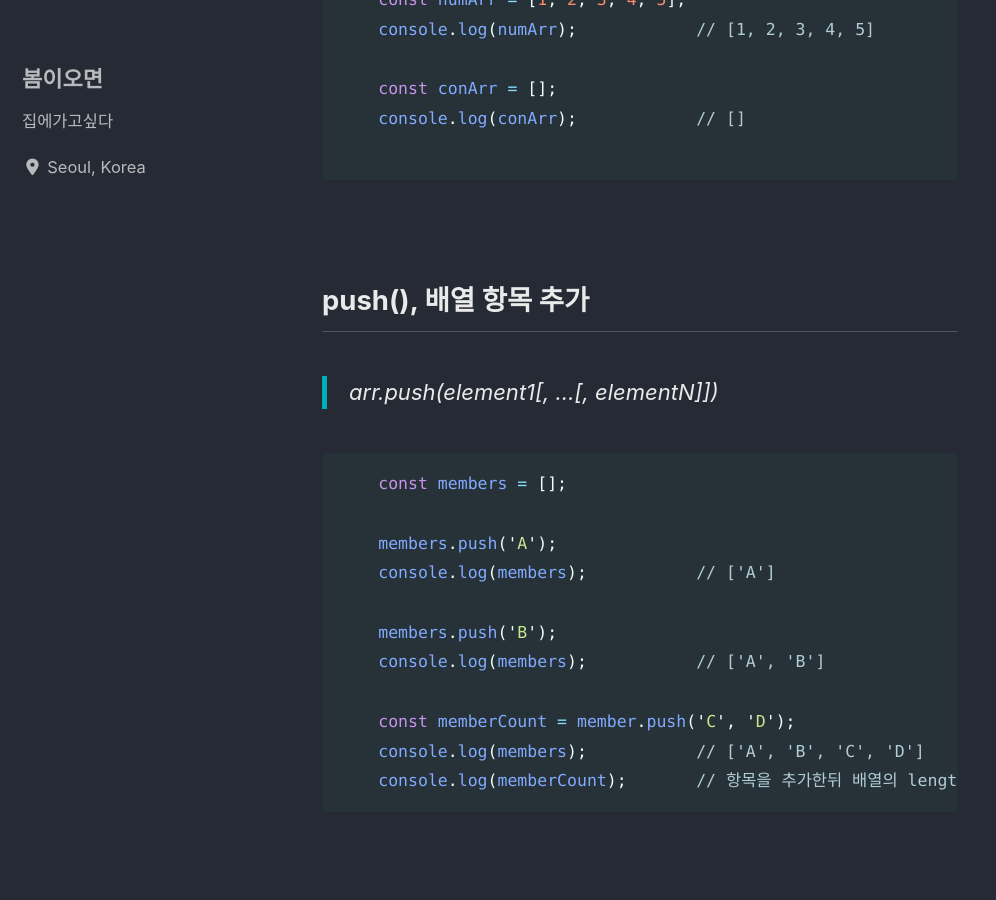
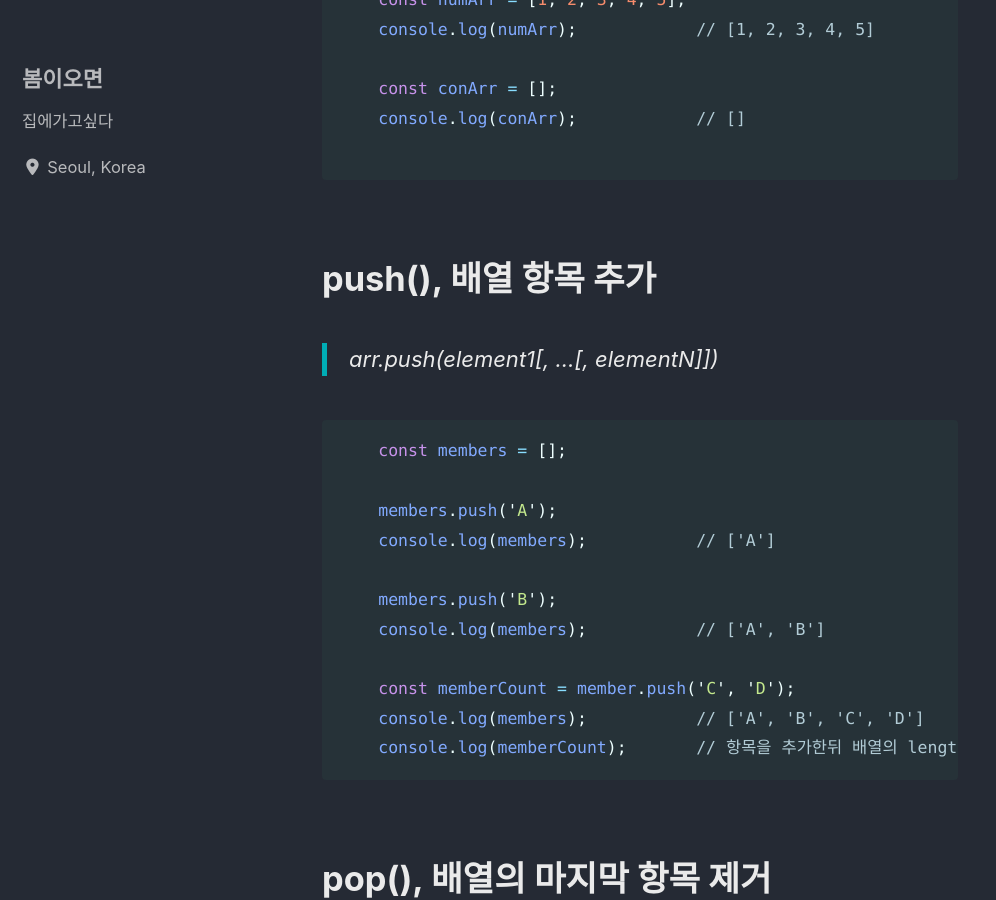
Before and after one commit to springcome/springcome.github.io, a Jekyll site: the page built from _posts/2020-08-25-javascript-array.md, in a window 1280 px wide and 900 px high, scrolled down 378 px. Shown: the whole window, without its empty margins (0-996 px from the left). Built offline with Jekyll 4.4.1, drawn with Linux system fonts in a browser that asks for light colours; cached includes are drawn as plain includes; nearby versions of some CDN libraries.

````diff
--- a/_posts/2020-08-25-javascript-array.md
+++ b/_posts/2020-08-25-javascript-array.md
@@ -22,7 +22,7 @@ tags:
 ```
 <br />
 
-## push(), 배열 항목 추가
+# push(), 배열 항목 추가
 > arr.push(element1[, ...[, elementN]])
 
 ```javascript
@@ -40,7 +40,7 @@ tags:
 ```
 <br />
 
-## pop(), 배열의 마지막 항목 제거
+# pop(), 배열의 마지막 항목 제거
 > arr.pop()
 
 ```javascript
@@ -60,7 +60,7 @@ tags:
 ```
 <br />
 
-## shift(), 배열의 첫번째 항목 제거
+# shift(), 배열의 첫번째 항목 제거
 > arr.shift()
 
 ```javascript
@@ -76,7 +76,7 @@ tags:
 ```
 <br />
 
-## unshift(), 배열의 첫번째에 항목 추가
+# unshift(), 배열의 첫번째에 항목 추가
 > arr.unshift(element1[, ...[, elementN]])
 
 ```javascript
@@ -92,7 +92,7 @@ tags:
 ```
 <br />
 
-## indexOf(), 배열 항목의 index찾기
+# indexOf(), 배열 항목의 index찾기
 > indexOf(searchElement: T, fromIndex?: number): number;
 
 ```javascript
@@ -102,7 +102,7 @@ tags:
     const index2 = number.indexOf(6);   // -1
 ```
 
-## concat(), 배열 합치기
+# concat(), 배열 합치기
 > const new_array = old_array.concat([value1[, value2[, ...[, valueN]]]])
 
 ```javascript
````
